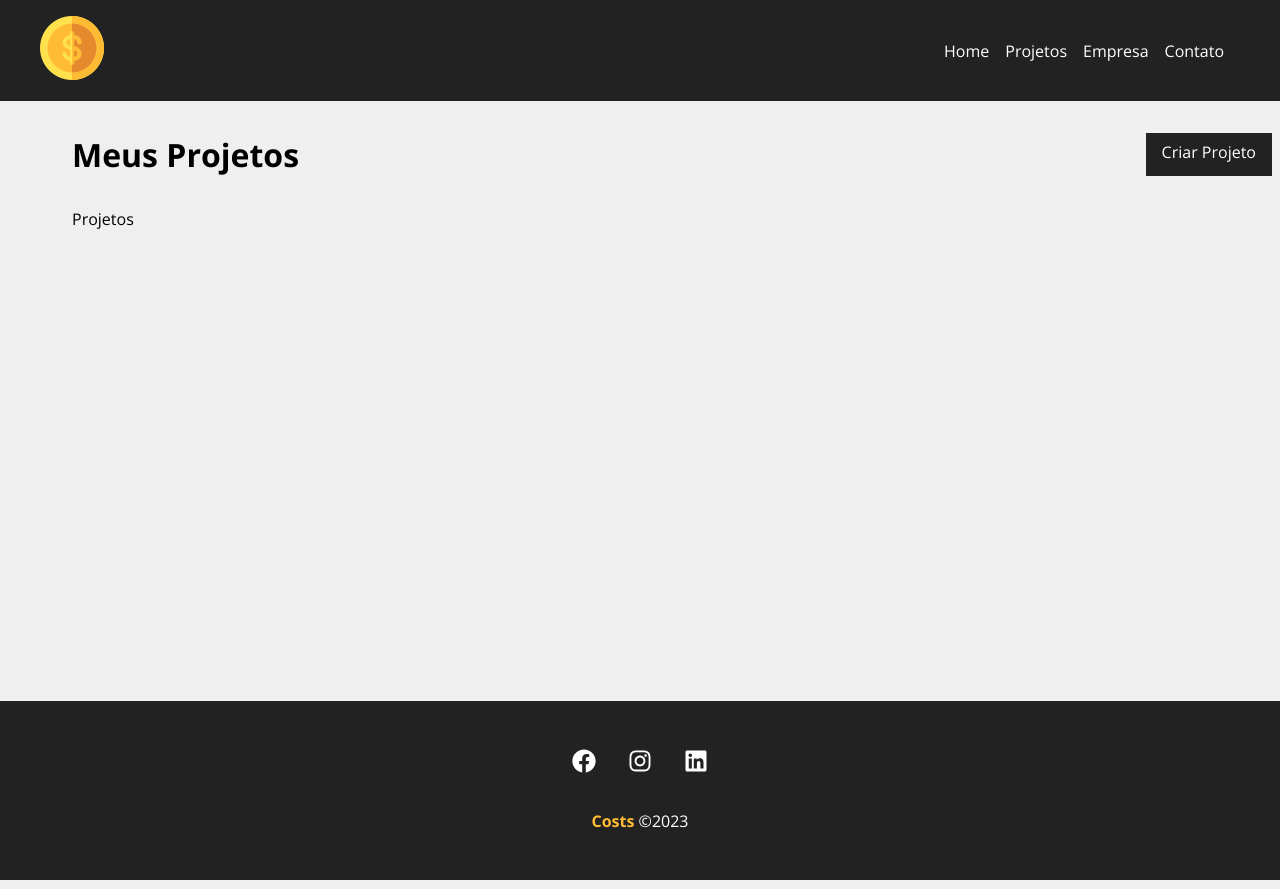
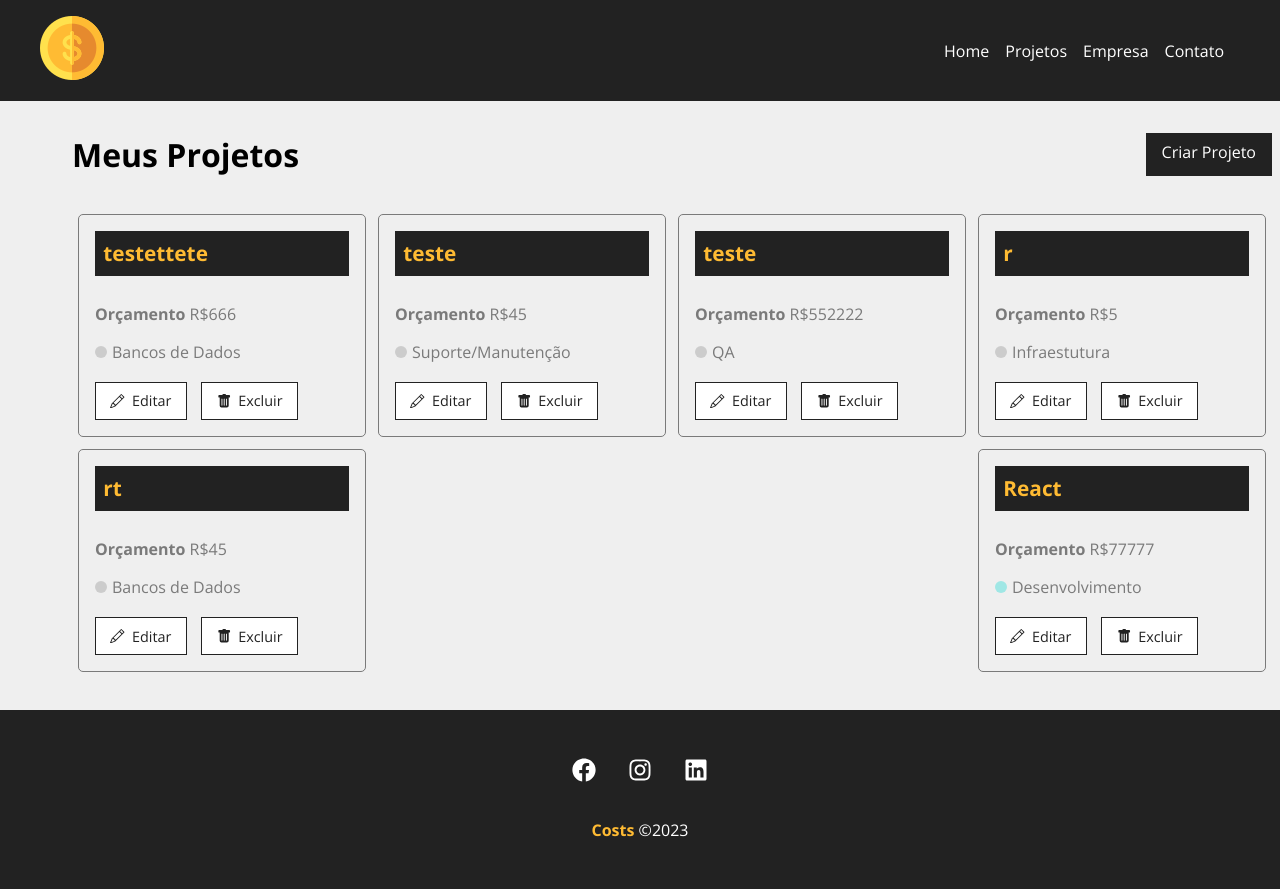
Before and after one commit to estevaosilva7/Costs-React, a React (Create React App) app in the folder costs/: page /projects in a window 1280 px wide. Shown: the top 889 px of the page. Built offline with nearby package versions, Linux system fonts and the light colour scheme; data requests are answered from the project's data file.

Commit message:
Resgatando projetos do banco de dados

```diff
--- a/costs/db.json
+++ b/costs/db.json
@@ -1,29 +1,5 @@
 {
   "projects": [
-    {
-      "id": 1
-    },
-    {
-      "id": 2
-    },
-    {
-      "id": 3
-    },
-    {
-      "id": 4
-    },
-    {
-      "id": 5
-    },
-    {
-      "id": 6
-    },
-    {
-      "id": 7
-    },
-    {
-      "id": 8
-    },
     {
       "name": "testettete",
       "budget": "666",
@@ -80,6 +56,12 @@
       "id": 13
     },
     {
+      "name": "React",
+      "budget": "77777",
+      "category": {
+        "id": "2",
+        "name": "Desenvolvimento"
+      },
       "cost": 0,
       "services": [],
       "id": 14
@@ -100,27 +82,7 @@
     },
     {
       "id": 4,
-      "name": "Testes"
-    },
-    {
-      "id": 5,
-      "name": "Documentção"
-    },
-    {
-      "id": 6,
-      "name": "QA"
-    },
-    {
-      "id": 7,
-      "name": "Gestão de Projetos"
-    },
-    {
-      "id": 8,
-      "name": "Suporte/Manutenção"
-    },
-    {
-      "id": 9,
-      "name": "Bancos de Dados"
+      "name": "Planejamento"
     }
   ]
 }
--- a/costs/src/components/pages/Projects.js
+++ b/costs/src/components/pages/Projects.js
@@ -1,16 +1,35 @@
 import { useLocation } from 'react-router-dom'
+import { useState, useEffect } from 'react'
 
 import Message from "../layout/Message"
 import styles from './Projects.module.css'
 import LinkButton from '../layout/LinkButton'
 import Container from '../layout/Container'
+import ProjectCard from '../project/ProjectCard'
 
 function Projects() {
+    const [projects, setProjects] = useState([])
+
     const location = useLocation()
     let message = ''
     if (location.state) {
         message = location.state.message
     }
+
+    useEffect(() => {
+        fetch('http://localhost:5000/projects', {
+          method: 'GET',
+          headers: {
+            'Content-Type': 'application/json',
+          },
+        })
+            .then((resp) => resp.json())
+            .then((data) => {
+                console.log(data)
+                setProjects(data)
+            })
+            .catch((err) => console.log(err))
+    },[])
 
     return (
         <div className={styles.project_container}>
@@ -20,7 +39,16 @@
             </div>
             {message && <Message type="success" msg={message} />}
             <Container  customClass="start">
-                <p>Projetos</p>
+                {projects.length > 0 &&
+                    projects.map((project) => (
+                        <ProjectCard
+                            id={project.id}
+                            name={project.name}
+                            budget={project.budget}
+                            category={project?.category?.name}
+                            key={project.id}
+                        />
+                    ))}
             </Container>
         </div>
     )
--- /dev/null
+++ b/costs/src/components/project/ProjectCard.js
@@ -0,0 +1,28 @@
+import { Link } from 'react-router-dom'
+import styles from './ProjectCard.module.css'
+
+import { BsPencil, BsFillTrashFill } from 'react-icons/bs'
+
+function ProjectCard({ id, name, budget, category, handleRemove}) {
+    return (
+        <div className={styles.project_card}>
+            <h4>{name}</h4>
+            <p>
+                <span>Orçamento</span> R${budget}
+            </p>
+            <p className={styles.category_text} >
+                <span className={`${styles[category.toLowerCase()]}`}></span> {category}
+            </p>
+            <div className={styles.project_card_actions}>
+                <Link to="/">
+                    <BsPencil /> Editar
+                </Link>
+                <button>
+                    <BsFillTrashFill /> Excluir
+                </button>
+            </div>
+        </div>
+    )
+}
+
+export default ProjectCard
--- /dev/null
+++ b/costs/src/components/project/ProjectCard.module.css
@@ -0,0 +1,87 @@
+.project_card {
+    padding: 1em;
+    border: 1px solid #7a7a7a;
+    border-radius: 5px;
+    width: 24%;
+    margin: 0.5%;
+}
+
+.project_card h4 {
+    background-color: #222;
+    color: #ffbb33;
+    padding: 0.4em;
+    margin-bottom: 1.3em;
+    font-size: 1.3em;
+}
+
+.project_card p {
+    color: #7a7a7a;
+    margin-bottom: 1em;
+}
+
+.project_card p span {
+    font-weight: bold;
+}
+
+.category_text {
+    display: flex;
+    align-items: center;
+}
+
+.category_text span {
+    display: block;
+    width: 12px;
+    height: 12px;
+    border-radius: 50%;
+    background-color: #ccc;
+    margin-right: 5px;
+}
+
+.category_text .infra {
+    background-color: #ffaebc;
+}
+
+.category_text .desenvolvimento {
+    background-color: #a0e7e5;
+}
+
+.category_text .design {
+    background-color: #b4f8c8;
+}
+
+.category_text .planejamento {
+    background-color: #fbe7c6;
+}
+
+.project_card_actions {
+    margin-top: 1.2em;
+    display: flex;
+    align-items: center;
+}
+
+.project_card_actions a,
+.project_card_actions button {
+    text-decoration: none;
+    border: none;
+    background-color: #fff;
+    color: #222;
+    font-size: 0.9em;
+    padding: 0.6em 1em;
+    margin-right: 1em;
+    cursor: pointer;
+    border: 1px solid #222;
+    display: flex;
+    align-items: center;
+    justify-content: center;
+    transition: 0.5s;
+}
+
+.project_card_actions svg {
+    margin-right: 0.5em;
+}
+
+.project_card_actions a:hover,
+.project_card_actions button:hover {
+    background-color: #222;
+    color: #ffbb33;
+}
```
